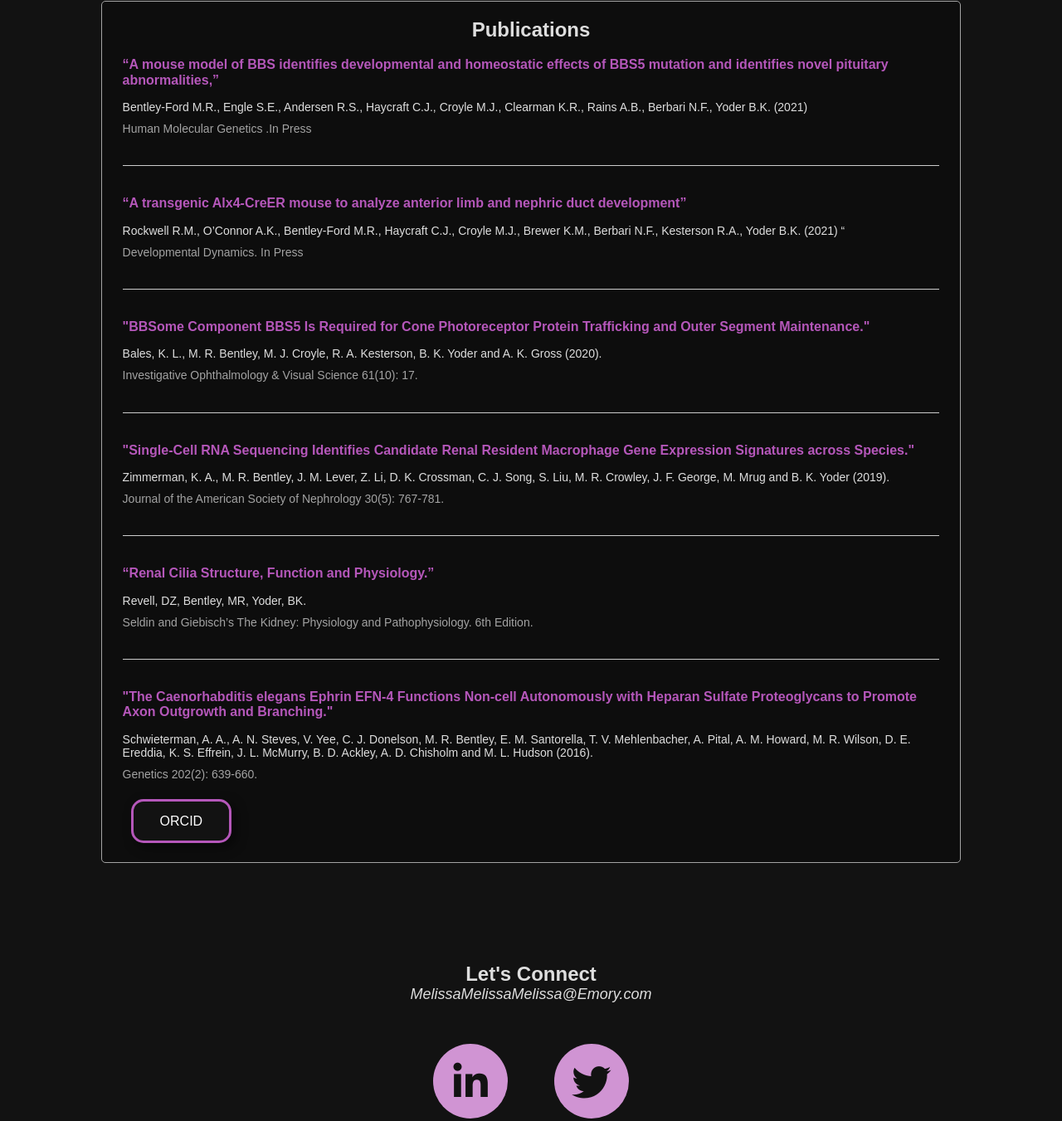
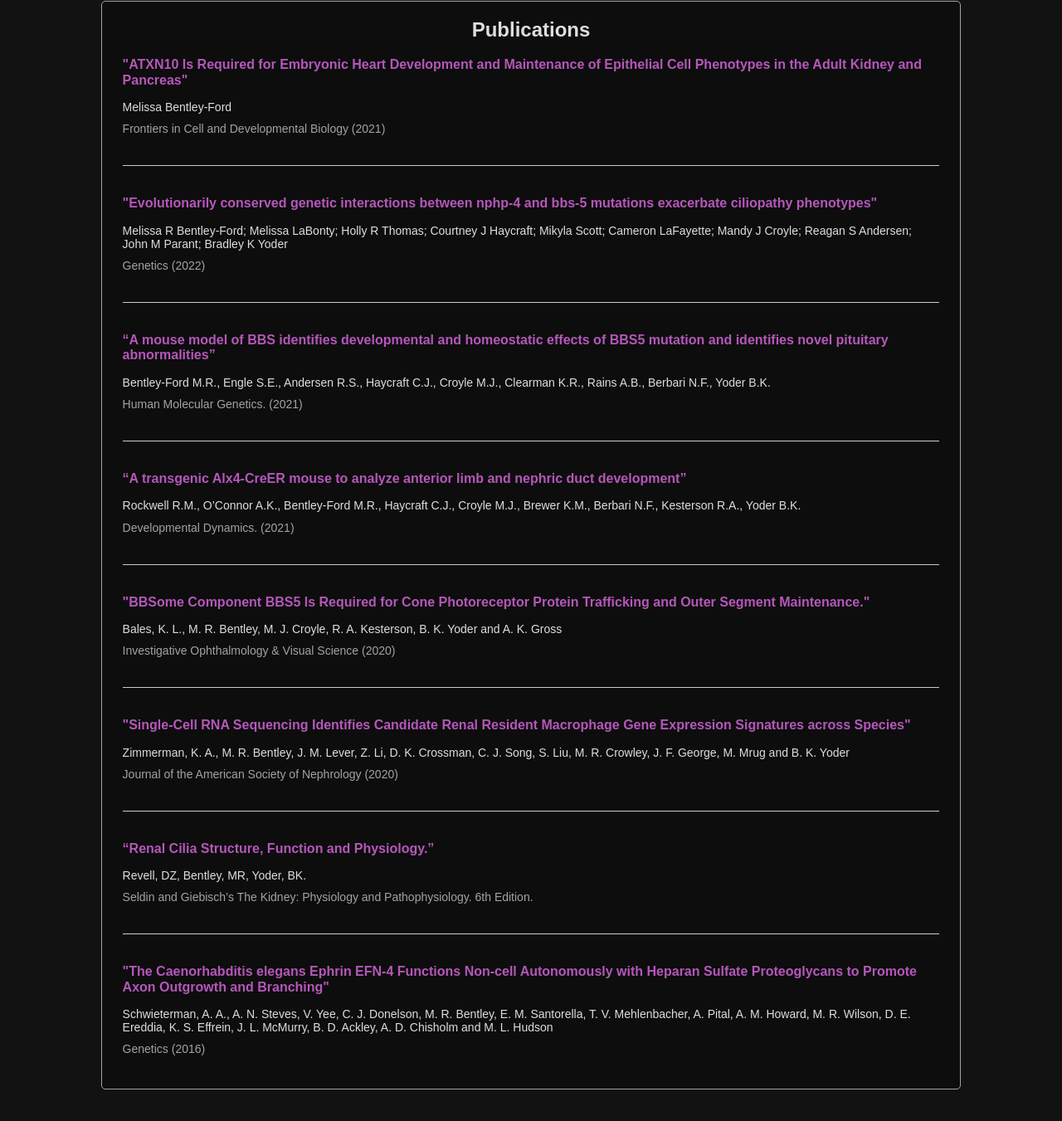
Before and after one commit to KelliBre/mbf-portfolio, a website built with Parcel: page index.html in a window 1280 px wide. Shown: the part 700-2051 px from the top of the page at 83% size. Built offline with nearby package versions, Linux system fonts and the light colour scheme; a web font is replaced by a local one.

Commit message:
added to pub section and fixed links and button

```diff
--- a/css/main.css
+++ b/css/main.css
@@ -135,7 +135,7 @@ width: 90%;
   font-size: 16px;
   margin: 20px 10px;
   cursor: pointer;
-  border-radius: 15px;
+
   text-transform: uppercase;
   filter: drop-shadow(0.35rem 0.35rem 0.4rem rgba(0, 0, 0, 0.5));
 }
@@ -303,6 +303,10 @@ h4{
 .pub-accent{
   color:#a3a3a3;
   margin-top: 10px;
+}
+
+.pub-button{
+  align-self: center;
 }
 
 
--- a/index.html
+++ b/index.html
@@ -39,14 +39,13 @@
   </div>
   <!-- Menu -->
   <ul class="navbar__menu">
-    <li><a href="./index.html">Home</a></li>
     <li><a href="./portfolio/index.html">Publications</a></li>
     <li><a href="#contact-section">Connect</a></li>
   </ul>
   <!-- Icons -->
   <ul class="navbar__icons">
     <li><a href="https://www.linkedin.com/in/melissa-r-bentley/" target="_blank"><i class="fab fa-linkedin-in"></i></a></li>
-    <li><a href="#" target="_blank"><i class="fab fa-twitter"></i></i></a></li>
+    <li><a href="https://twitter.com/melissarbentley" target="_blank"><i class="fab fa-twitter"></i></i></a></li>
   </ul>
   <!-- Toggle button -->
   <a href="#" class="navbar__toggleBtn">
@@ -62,7 +61,7 @@
           <div class="about-text">
           <h1>Melissa Bentley-Ford<span class="dr">PhD</span></h1>
           <p>A postdoctoral researcher in Dr. Tamara Caspary’s lab at Emory University (Atlanta, GA, USA). She completed her PhD at the University of Alabama at Birmingham (Birmingham, AL, USA) in the lab of Dr. Brad Yoder. Prior to that, she obtained her B.S. in Biochemistry from Kennesaw State University (Kennesaw, GA, USA). Currently, her research interests lie in the area of understanding the role of primary cilia in regulating mammalian development. </p>
-          <a href="#contact-section" class="button">CONNECT</a>
+          <a href="#contact-section" class="button">FIND ME ON ORCID</a>
         </div>
       </div>
   </section>
@@ -71,27 +70,39 @@
       <div class="pub-list">
         <h3>Publications</h3>
         <article>
-          <a href="https://academic.oup.com/hmg/article-abstract/30/3-4/234/6130656?redirectedFrom=fulltext"><h4>“A mouse model of BBS identifies developmental and homeostatic effects of BBS5 mutation and identifies novel pituitary abnormalities,”</h4></a>
-          <p>Bentley-Ford M.R., Engle S.E., Andersen R.S., Haycraft C.J., Croyle M.J., Clearman K.R., Rains A.B., Berbari N.F., Yoder B.K. (2021)
-          <p class="pub-accent">Human Molecular Genetics .In Press</p>
+          <a href="https://europepmc.org/articles/PMC8712648"><h4>"ATXN10 Is Required for Embryonic Heart Development and Maintenance of Epithelial Cell Phenotypes in the Adult Kidney and Pancreas"</h4></a>
+          <p> Melissa Bentley-Ford</p>
+          <p class="pub-accent">Frontiers in Cell and Developmental Biology (2021)</p>
+        </article>
+        <hr size="8" width="100%" color="#383838">
+        <article>
+          <a href="https://doi.org/10.1093/genetics/iyab209"><h4>"Evolutionarily conserved genetic interactions between nphp-4 and bbs-5 mutations exacerbate ciliopathy phenotypes"</h4></a>
+          <p> Melissa R Bentley-Ford; Melissa LaBonty; Holly R Thomas; Courtney J Haycraft; Mikyla Scott; Cameron LaFayette; Mandy J Croyle; Reagan S Andersen; John M Parant; Bradley K Yoder</p>
+          <p class="pub-accent">Genetics (2022)</p>
+        </article>
+        <hr size="8" width="100%" color="#383838">
+        <article>
+          <a href="https://academic.oup.com/hmg/article-abstract/30/3-4/234/6130656?redirectedFrom=fulltext"><h4>“A mouse model of BBS identifies developmental and homeostatic effects of BBS5 mutation and identifies novel pituitary abnormalities”</h4></a>
+          <p>Bentley-Ford M.R., Engle S.E., Andersen R.S., Haycraft C.J., Croyle M.J., Clearman K.R., Rains A.B., Berbari N.F., Yoder B.K.</p>
+          <p class="pub-accent">Human Molecular Genetics. (2021)</p>
         </article>
         <hr size="8" width="100%" color="#383838">
         <article>
           <a href="https://anatomypubs.onlinelibrary.wiley.com/doi/10.1002/dvdy.328"><h4>“A transgenic Alx4-CreER mouse to analyze anterior limb and nephric duct development” </h4></a>
-          <p>Rockwell R.M., O’Connor A.K., Bentley-Ford M.R., Haycraft C.J., Croyle M.J., Brewer K.M., Berbari N.F., Kesterson R.A., Yoder B.K. (2021) “</p>
-          <p class="pub-accent">Developmental Dynamics. In Press</p>
+          <p>Rockwell R.M., O’Connor A.K., Bentley-Ford M.R., Haycraft C.J., Croyle M.J., Brewer K.M., Berbari N.F., Kesterson R.A., Yoder B.K.</p>
+          <p class="pub-accent">Developmental Dynamics. (2021)</p>
         </article>
         <hr size="8" width="100%" color="#383838">
         <article>
           <a href="https://iovs.arvojournals.org/article.aspx?articleid=2770613"><h4>"BBSome Component BBS5 Is Required for Cone Photoreceptor Protein Trafficking and Outer Segment Maintenance."</h4></a>
-          <p>Bales, K. L., M. R. Bentley, M. J. Croyle, R. A. Kesterson, B. K. Yoder and A. K. Gross (2020). </p>
-          <p class="pub-accent"> Investigative Ophthalmology & Visual Science 61(10): 17.</p>
+          <p>Bales, K. L., M. R. Bentley, M. J. Croyle, R. A. Kesterson, B. K. Yoder and A. K. Gross </p>
+          <p class="pub-accent"> Investigative Ophthalmology & Visual Science (2020) </p>
         </article>
         <hr size="8" width="100%" color="#383838">
         <article>
-          <a href="https://jasn.asnjournals.org/content/30/5/767"><h4>"Single-Cell RNA Sequencing Identifies Candidate Renal Resident Macrophage Gene Expression Signatures across Species."</h4></a>
-          <p>Zimmerman, K. A., M. R. Bentley, J. M. Lever, Z. Li, D. K. Crossman, C. J. Song, S. Liu, M. R. Crowley, J. F. George, M. Mrug and B. K. Yoder (2019).</p>
-          <p class="pub-accent">Journal of the American Society of Nephrology 30(5): 767-781.</p>
+          <a href="https://jasn.asnjournals.org/content/30/5/767"><h4>"Single-Cell RNA Sequencing Identifies Candidate Renal Resident Macrophage Gene Expression Signatures across Species"</h4></a>
+          <p>Zimmerman, K. A., M. R. Bentley, J. M. Lever, Z. Li, D. K. Crossman, C. J. Song, S. Liu, M. R. Crowley, J. F. George, M. Mrug and B. K. Yoder</p>
+          <p class="pub-accent">Journal of the American Society of Nephrology (2020)</p>
         </article>
         <hr size="8" width="100%" color="#383838">
         <article>
@@ -101,14 +112,11 @@
         </article>
         <hr size="8" width="100%" color="#383838">
         <article>
-          <a href="https://academic.oup.com/genetics/article/202/2/639/5930252"><h4>"The Caenorhabditis elegans Ephrin EFN-4 Functions Non-cell Autonomously with Heparan Sulfate Proteoglycans to Promote Axon Outgrowth and Branching."</h4></a>
+          <a href="https://academic.oup.com/genetics/article/202/2/639/5930252"><h4>"The Caenorhabditis elegans Ephrin EFN-4 Functions Non-cell Autonomously with Heparan Sulfate Proteoglycans to Promote Axon Outgrowth and Branching"</h4></a>
           <p>Schwieterman, A. A., A. N. Steves, V. Yee, C. J. Donelson, M. R. Bentley, E. M. Santorella, T.
             V. Mehlenbacher, A. Pital, A. M. Howard, M. R. Wilson, D. E. Ereddia, K. S. Effrein, J. L.
-            McMurry, B. D. Ackley, A. D. Chisholm and M. L. Hudson (2016).</p>
-          <p class="pub-accent">Genetics 202(2): 639-660.</p>
-        </article>
-        <article>
-          <a href="https://orcid.org/0000-0002-9646-1420" class="button">Orcid</a>
+            McMurry, B. D. Ackley, A. D. Chisholm and M. L. Hudson</p>
+          <p class="pub-accent">Genetics (2016)</p>
         </article>
       </div>
     </div>
@@ -121,7 +129,7 @@
         <h3>Let's Connect</h3>
         <address>
           <p>
-            MelissaMelissaMelissa@Emory.com
+            melissa.rose.bentley@emory.edu
           </p>
         </address>
       </div>
```
